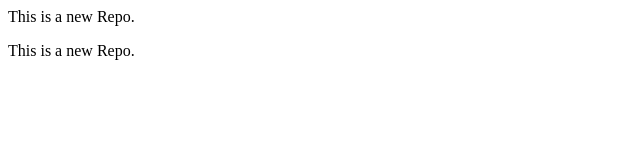
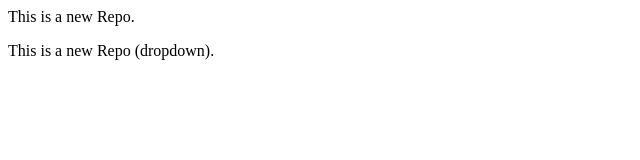
Before and after one commit to TamannaaSinghh/localrepo, a plain HTML site: page index.html in a window 1280 px wide. Shown: the full height of the page, 0-640 px from the left. Drawn offline with Linux system fonts and the light colour scheme.

```diff
--- a/index.html
+++ b/index.html
@@ -1,2 +1,2 @@
 <p> This is a new Repo. </p>
-<p> This is a new Repo. </p>
+<p> This is a new Repo (dropdown). </p>
```
